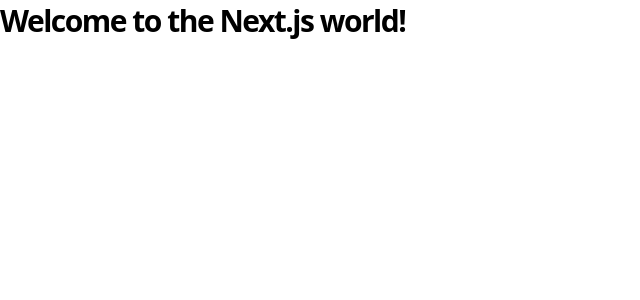
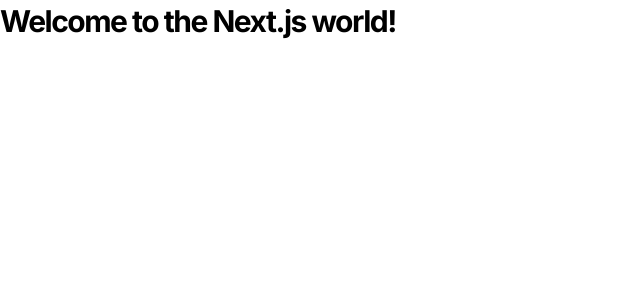
Before and after one commit to LazarosZiskos/DevFlow, a Next.js app: page / in a window 1280 px wide. Shown: the top 300 px of the page, without its empty margins (0-640 px from the left). Built offline with nearby package versions, Linux system fonts and the light colour scheme.

Commit message:
setup fonts

```diff
--- a/app/globals.css
+++ b/app/globals.css
@@ -1,6 +1,10 @@
 @tailwind base;
 @tailwind components;
 @tailwind utilities;
+
+body {
+  font-family: "Inter", sans-serif;
+}
 
 @layer utilities {
   .background-light850_dark100 {
--- a/app/layout.tsx
+++ b/app/layout.tsx
@@ -1,14 +1,16 @@
 import "./globals.css";
 import type { Metadata } from "next";
-import { Geist, Geist_Mono } from "next/font/google";
+import { Inter, Space_Grotesk } from "next/font/google";
 
-const geistSans = Geist({
-  variable: "--font-geist-sans",
+const spaceGrotesk = Space_Grotesk({
+  variable: "--font-space-grotesk",
+  weight: ["300", "400", "500", "600", "700"],
   subsets: ["latin"],
 });
 
-const geistMono = Geist_Mono({
-  variable: "--font-geist-mono",
+const inter = Inter({
+  variable: "--font-inter",
+  weight: ["100", "200", "300", "400", "500", "600", "700", "800", "900"],
   subsets: ["latin"],
 });
 
@@ -25,7 +27,7 @@
   return (
     <html lang="en">
       <body
-        className={`${geistSans.variable} ${geistMono.variable} antialiased`}
+        className={`${inter.className} ${spaceGrotesk.variable} antialiased`}
       >
         {children}
       </body>
--- a/app/page.tsx
+++ b/app/page.tsx
@@ -1,3 +1,7 @@
-const Home = () => <h1 className="h1-bold">Welcome to the Next.js world!</h1>;
+const Home = () => (
+  <>
+    <h1 className="h1-bold">Welcome to the Next.js world!</h1>
+  </>
+);
 
 export default Home;
--- a/tailwind.config.ts
+++ b/tailwind.config.ts
@@ -40,6 +40,10 @@
       screens: {
         xs: "420px",
       },
+      fontFamily: {
+        inter: ["var(--font-inter)"],
+        "space-grotesk": ["var(--font-space-grotesk)"],
+      },
     },
   },
   plugins: [],
```
